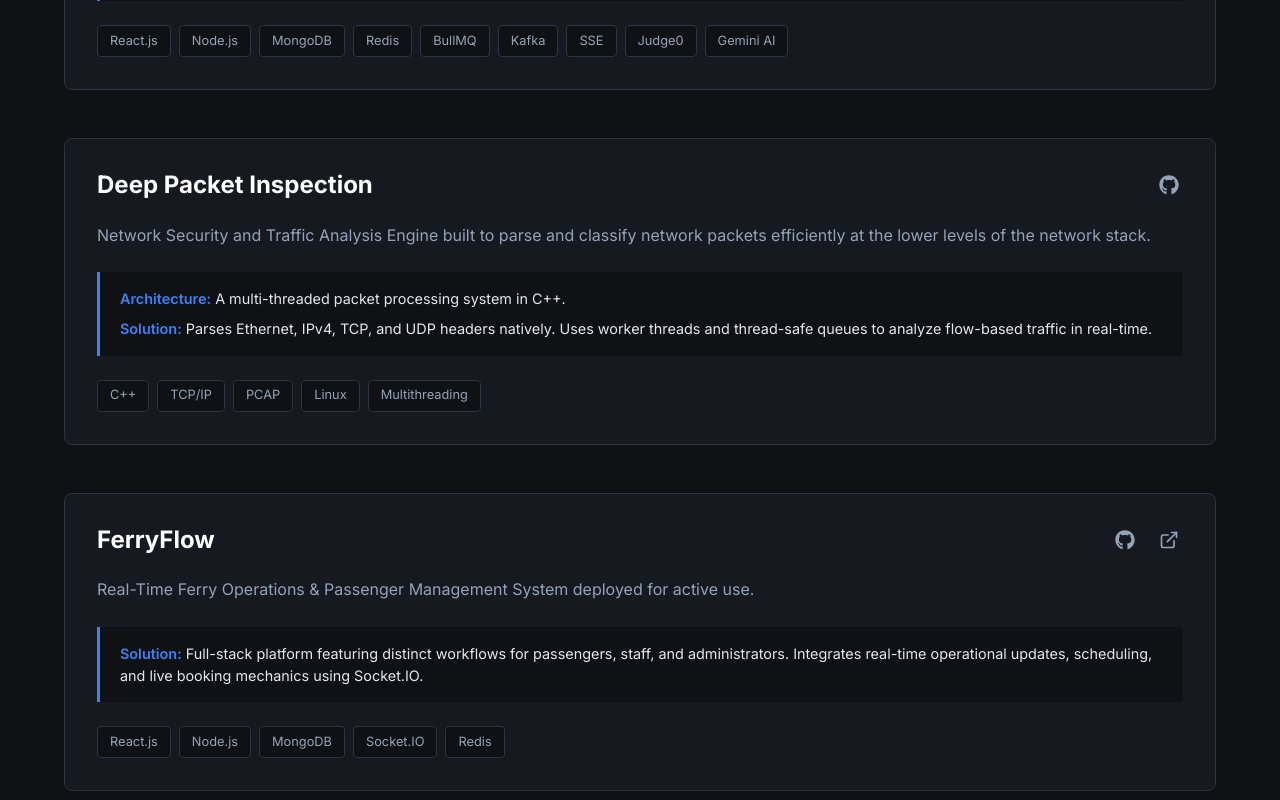
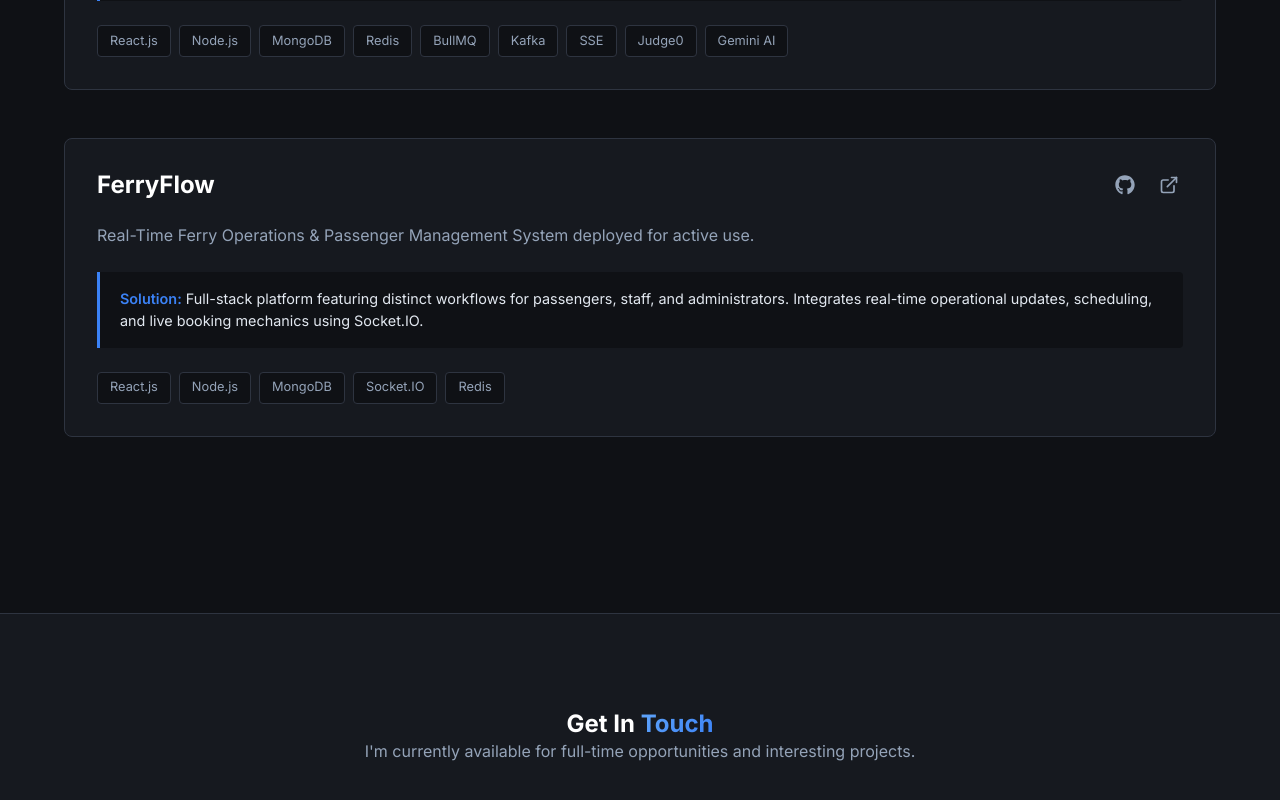
Before and after one commit to nitin-code6/nitin-portfolio, a Next.js app: page / in a window 1280 px wide. Shown: the part 3460-4260 px from the top of the page. Built offline with nearby package versions, Linux system fonts and the light colour scheme; no server answers.

Commit message:
feat: enhance project cards interactivity and remove broken deep packet link

```diff
--- a/src/components/FeaturedProjects.module.css
+++ b/src/components/FeaturedProjects.module.css
@@ -22,6 +22,24 @@
   border: 1px solid var(--border);
   padding: 2rem;
   border-radius: 0.5rem;
+  cursor: pointer;
+  transition: all 0.3s ease;
+  position: relative;
+}
+
+.projectCard:hover {
+  transform: translateY(-4px);
+  border-color: var(--primary);
+  box-shadow: 0 10px 30px -15px rgba(2, 132, 199, 0.2);
+}
+
+.cardLink {
+  position: absolute;
+  top: 0;
+  left: 0;
+  width: 100%;
+  height: 100%;
+  z-index: 1;
 }
 
 .cardHeader {
@@ -40,6 +58,8 @@
 .links {
   display: flex;
   gap: 1rem;
+  position: relative;
+  z-index: 2;
 }
 
 .links a {
--- a/src/components/FeaturedProjects.tsx
+++ b/src/components/FeaturedProjects.tsx
@@ -14,15 +14,7 @@ const featuredProjects = [
     demo: "",
     featured: true
   },
-  {
-    title: "Deep Packet Inspection",
-    description: "Network Security and Traffic Analysis Engine built to parse and classify network packets efficiently at the lower levels of the network stack.",
-    problemSolution: "Architecture: A multi-threaded packet processing system in C++.\nSolution: Parses Ethernet, IPv4, TCP, and UDP headers natively. Uses worker threads and thread-safe queues to analyze flow-based traffic in real-time.",
-    tech: ["C++", "TCP/IP", "PCAP", "Linux", "Multithreading"],
-    github: "https://github.com/nitin-code6/Deep-Packet-Inspection",
-    demo: "",
-    featured: true
-  },
+
   {
     title: "FerryFlow",
     description: "Real-Time Ferry Operations & Passenger Management System deployed for active use.",
@@ -48,6 +40,7 @@ export default function FeaturedProjects() {
             viewport={{ once: true }}
             transition={{ delay: idx * 0.1 }}
           >
+            <a href={project.github} target="_blank" rel="noopener noreferrer" className={styles.cardLink} aria-label={`View ${project.title}`} />
             <div className={styles.cardHeader}>
               <h4>{project.title}</h4>
               <div className={styles.links}>
--- a/src/components/GithubProjects.tsx
+++ b/src/components/GithubProjects.tsx
@@ -42,6 +42,7 @@ export default async function GithubProjects() {
       <div style={{ display: 'grid', gap: '1.5rem', gridTemplateColumns: 'repeat(auto-fit, minmax(300px, 1fr))' }}>
         {repos.map((repo: any) => (
           <div key={repo.id} className={styles.projectCard} style={{ padding: '1.5rem', display: 'flex', flexDirection: 'column' }}>
+            <a href={repo.html_url} target="_blank" rel="noopener noreferrer" className={styles.cardLink} aria-label={`View ${repo.name}`} />
             <div className={styles.cardHeader}>
               <h4 style={{ wordBreak: 'break-word', fontSize: '1.2rem' }}>{repo.name}</h4>
               <div className={styles.links}>
```
